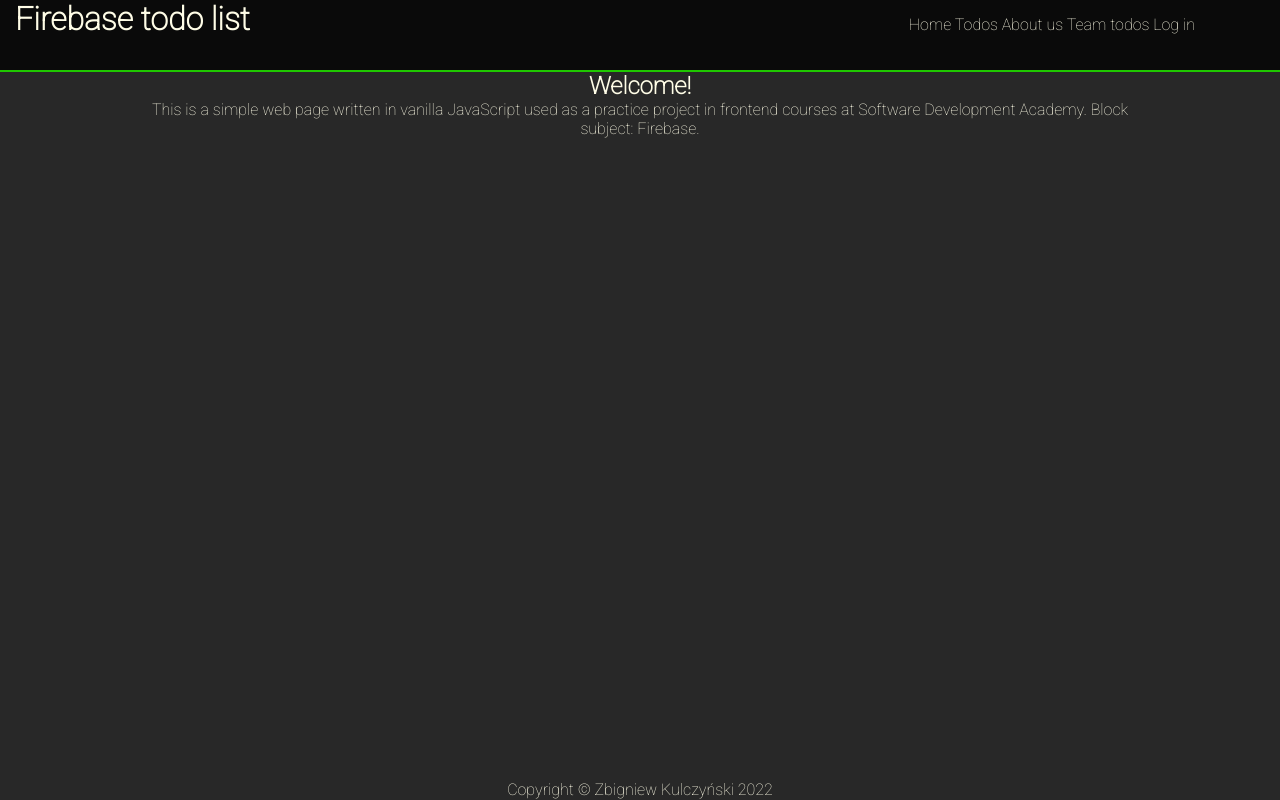
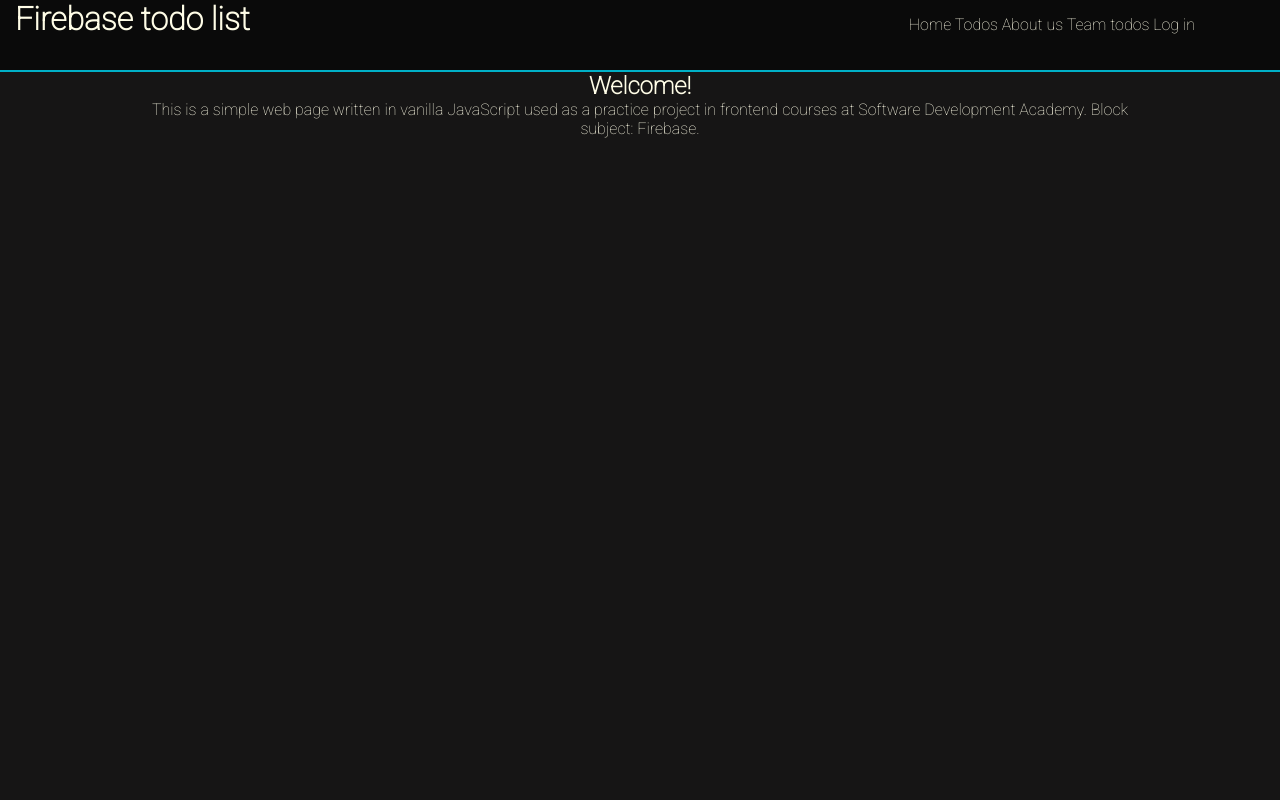
Before and after one commit to ZbigniewKulczynski1984/Project_26-9-22, a website with bundled scripts: page index.html in a window 1280 px wide. Built offline with nearby package versions, Linux system fonts and the light colour scheme; no server answers.

Commit message:
nav color changed

```diff
--- a/index.html
+++ b/index.html
@@ -27,8 +27,8 @@
         </nav>
       </header>
       <section class="content"></section>
-      <footer>
+      <!-- <footer>
         <p>Copyright &copy; Zbigniew Kulczyński 2022</p>
-      </footer>
+      </footer> -->
     </div>
   </body>
--- a/styles.css
+++ b/styles.css
@@ -7,11 +7,11 @@
     color: #FFFDE7;
   }
   body {
-    background-color: #282828;
+    background-color: #161515;
   }
   .main-header {
     background-color: #0A0A0A;
-    border-bottom: 2px solid #1FC700;
+    border-bottom: 2px solid #00b0c7;
     min-height: 70px;
   }
   .main-header h1 {
@@ -30,7 +30,7 @@
     text-decoration: none;
   }
   .main-nav a:hover {
-    background-color: #1FC700;
+    background-color: #00b0c7;
   }
   footer {
     position: absolute;
```
